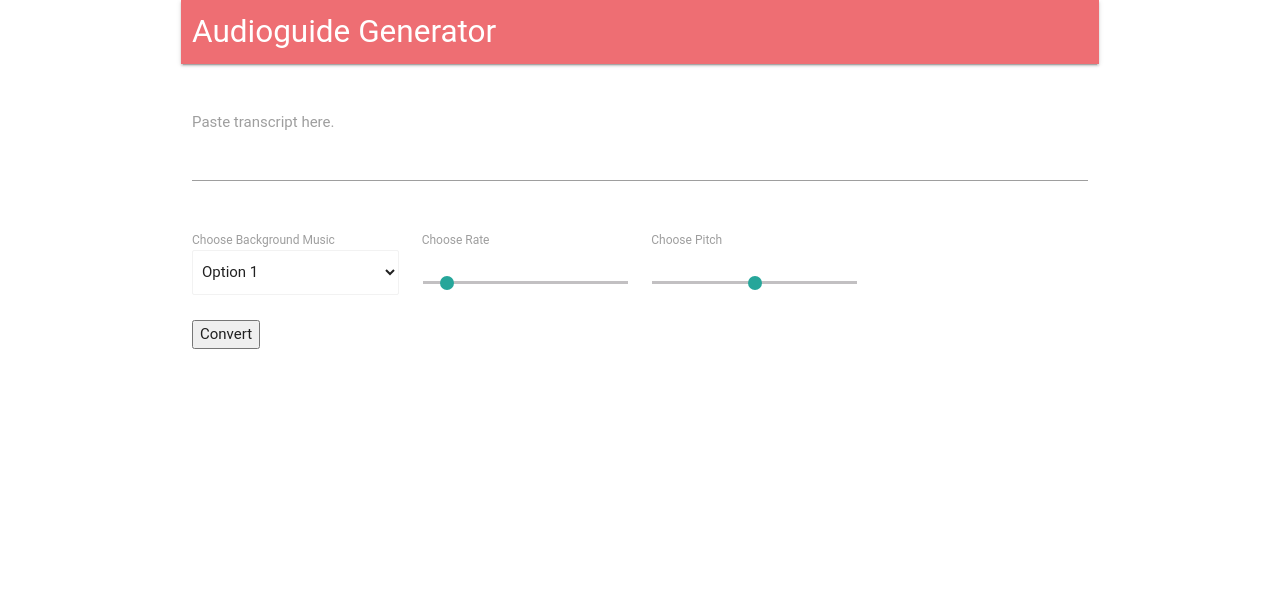
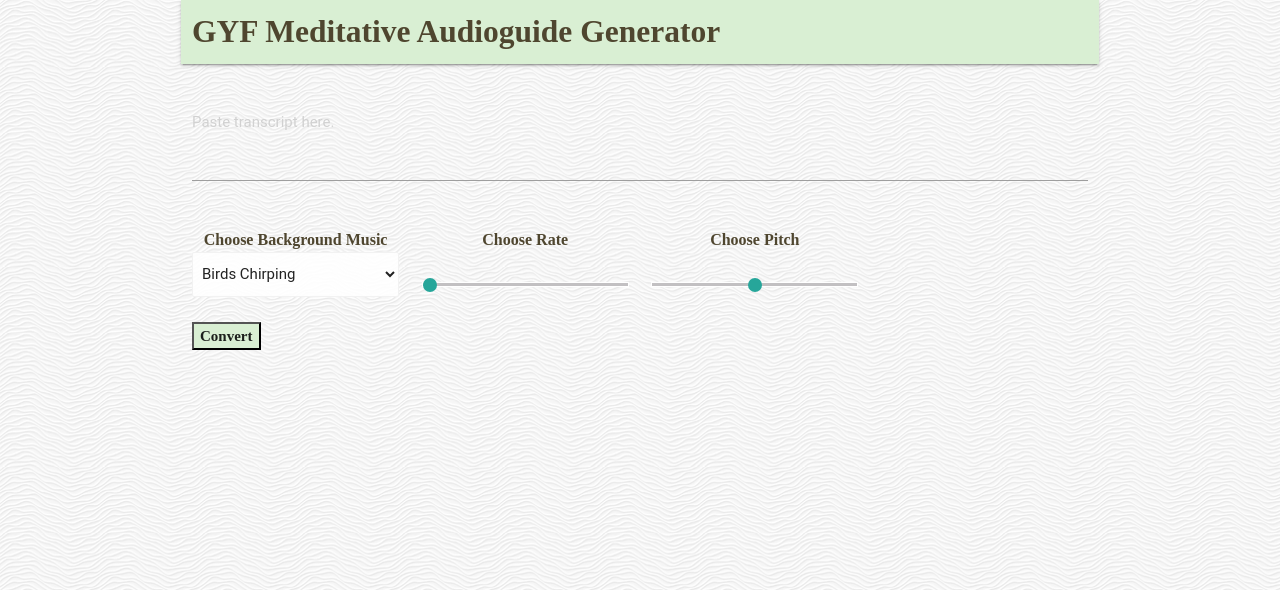
Before and after one commit to mchakka/SLS3110-Project, a Flask app: page / in a window 1280 px wide. Shown: the top 590 px of the page. Run offline with Flask 2, Linux system fonts and the light colour scheme; some libraries are stand-ins or nearby versions; some web fonts are replaced.

Commit message:
massive push

```diff
--- a/app.py
+++ b/app.py
@@ -16,13 +16,15 @@ def convert():
     pitch = request.form['pitch']
     rate = request.form['rate']
 
-    print("option" + number)
-    print("pitch" + pitch)
-    print("rate" + rate)
+    print("text " + actaulText)
+    print("option " + number)
+    print("pitch " + pitch)
+    print("rate " + rate)
 
-    file = main.function(actaulText) # Inan's work
+    file = main.make_audio(actaulText, number, pitch, rate) #Inan's work
+
     #returns an mp3 file
-    return render_template("index.html", output=file)
+    return render_template("home.html", output=file)
 
 
 if __name__ == '__main__':
--- a/requirements.txt
+++ b/requirements.txt
@@ -0,0 +1,5 @@
+flask
+gtts
+pydub
+language
+google-cloud-texttospeech
--- a/static/styles/main.css
+++ b/static/styles/main.css
@@ -1,3 +1,28 @@
-body.ap {
-    background-color: #D9EFD3;
+body.waves{
+    background: url(waves.png) repeat 0 0;
+    background-color:blue;
 }
+
+.col.s3 label {
+    color: #4f462f;
+    font-size: 16px;
+    font-family: 'Bree Serif', serif;
+    font-weight: bold;
+    text-align:center;
+}
+
+.col.s3{
+    text-align:center;
+}
+
+.col.s12 a{
+    font-family: 'Bree Serif', serif;
+    font-weight: bold;
+    color: #4f462f;
+}
+
+button {
+  background-color: #D9EFD3;
+  font-family: 'Bree Serif', serif;
+  font-weight: bold;
+}
--- a/templates/home.html
+++ b/templates/home.html
@@ -3,16 +3,17 @@
 <head>
     <meta charset="UTF-8">
     <title>Audioguide Generator by The AudioBees</title>
+    <link rel="stylesheet" href="//cdnjs.cloudflare.com/ajax/libs/materialize/0.95.1/css/materialize.min.css">
+    <link rel= "stylesheet" type= "text/css" href= "{{ url_for('static',filename='styles/main.css') }}">
 </head>
-<body>
-<link rel="stylesheet" href="//cdnjs.cloudflare.com/ajax/libs/materialize/0.95.1/css/materialize.min.css">
+<body class="waves">
 
 <div class="container">
   <div class="row">
-    <nav>
+    <nav style="background-color: #D9EFD3;">
       <div class="nav-wrapper">
-        <div class="col s12">
-          <a href="##" class="brand-logo">Audioguide Generator</a>
+        <div class="col s12" >
+          <a href="##" class="brand-logo"> GYF Meditative Audioguide Generator</a>
         </div>
       </div>
     </nav>
@@ -21,8 +22,7 @@
   <form class="col s8 offset-s2" name = sendInputs action = "/api/convert" method = "POST">
     <div class="row">
         <div class="input-field col s12">
-          <textarea id="message" name="temp" class="materialize-textarea"></textarea>
-          <label>Paste transcript here.</label>
+            <textarea id="message" name="temp" class="materialize-textarea"placeholder="Paste transcript here."></textarea>
         </div>
     </div>
 
@@ -30,22 +30,23 @@
         <div class="col s3">
             <label>Choose Background Music</label>
             <select class="browser-default" id="music" name="temp2">
-                <option value="1">Option 1</option>
-                <option value="2">Option 2</option>
-                <option value="3">Option 3</option>
+                <option value="1">Birds Chirping</option>
+                <option value="2">Meditation</option>
+                <option value="3">Nature Walk</option>
+                <option value="4">Rain</option>
             </select>
         </div>
       <div class="col s3">
         <label>Choose Rate</label>
         <p class="range-field">
-          <input type="range" name="rate" id="rate" min="1" max="100" value="10" />
+          <input type="range" name="rate" id="rate" min="0" max="4" value="0" />
         </p>
       </div>
 
       <div class="col s3">
         <label>Choose Pitch</label>
         <p class="range-field">
-          <input type="range" name="pitch" id="pitch" min="0" max="2" value="1" />
+          <input type="range" name="pitch" id="pitch" min="-20" max="20" value="0" />
         </p>
       </div>
     </div>
@@ -59,6 +60,7 @@
 
 <script>
         function change() {
+          alert("Check your file directory for audio - should be called mixed.mp3");
           var change = document.getElementById("regularButton");
 
           if (change.value == "false") {
```
Also changed, not shown: key.json (added, +12 -0 lines), main.py (+6 -6 lines), static/styles/waves.png (added), 2 other files.
